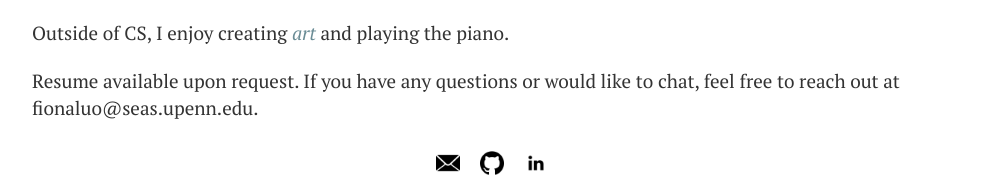
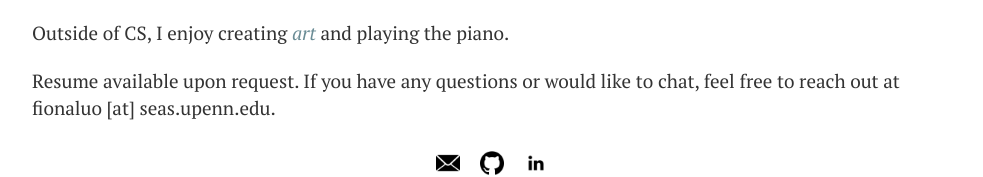
Before and after one commit to fionalluo/fionalluo.github.io, a React (Create React App) app: page / in a window 1280 px wide. Shown: the part 649-826 px from the top of the page, without its empty margins (148-1131 px from the left). Built offline with nearby package versions, Linux system fonts and the light colour scheme; a web font is replaced by a local one.

Commit message:
favicon green tea

```diff
--- a/src/App.js
+++ b/src/App.js
@@ -59,7 +59,7 @@ function Home() {
         <br></br>
         <div className="contact">
           Resume available upon request. If you have any questions or would like to chat, feel free to reach out
-          at fionaluo@seas.upenn.edu.
+          at fionaluo [at] seas.upenn.edu.
         </div>
         <div className="social-media">
           <a href="mailto:fionaluo@seas.upenn.edu" target="_blank" rel="noopener noreferrer">
```
Also changed, not shown: 1 other file (tests, documents, lock files or other folders).
